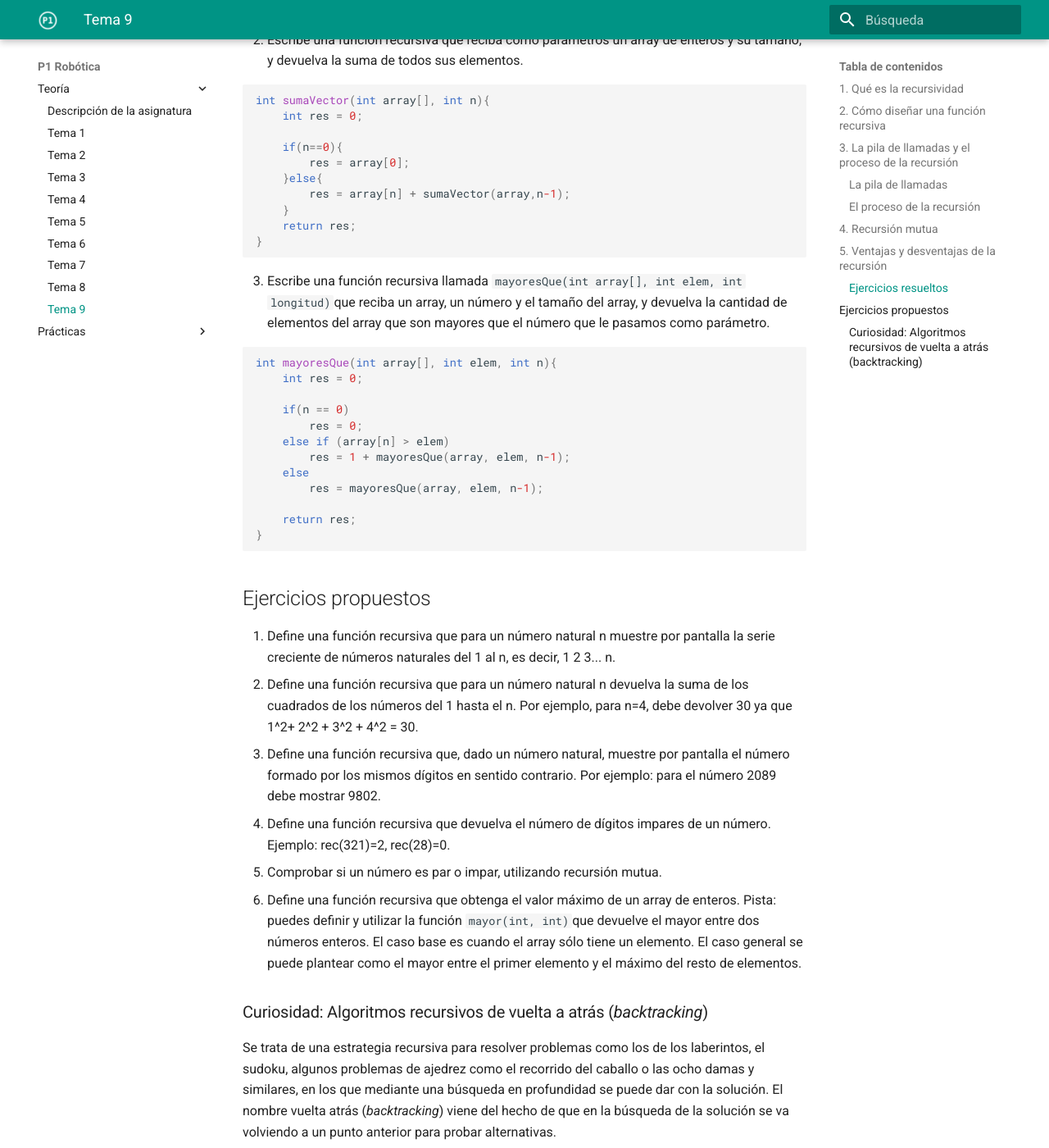
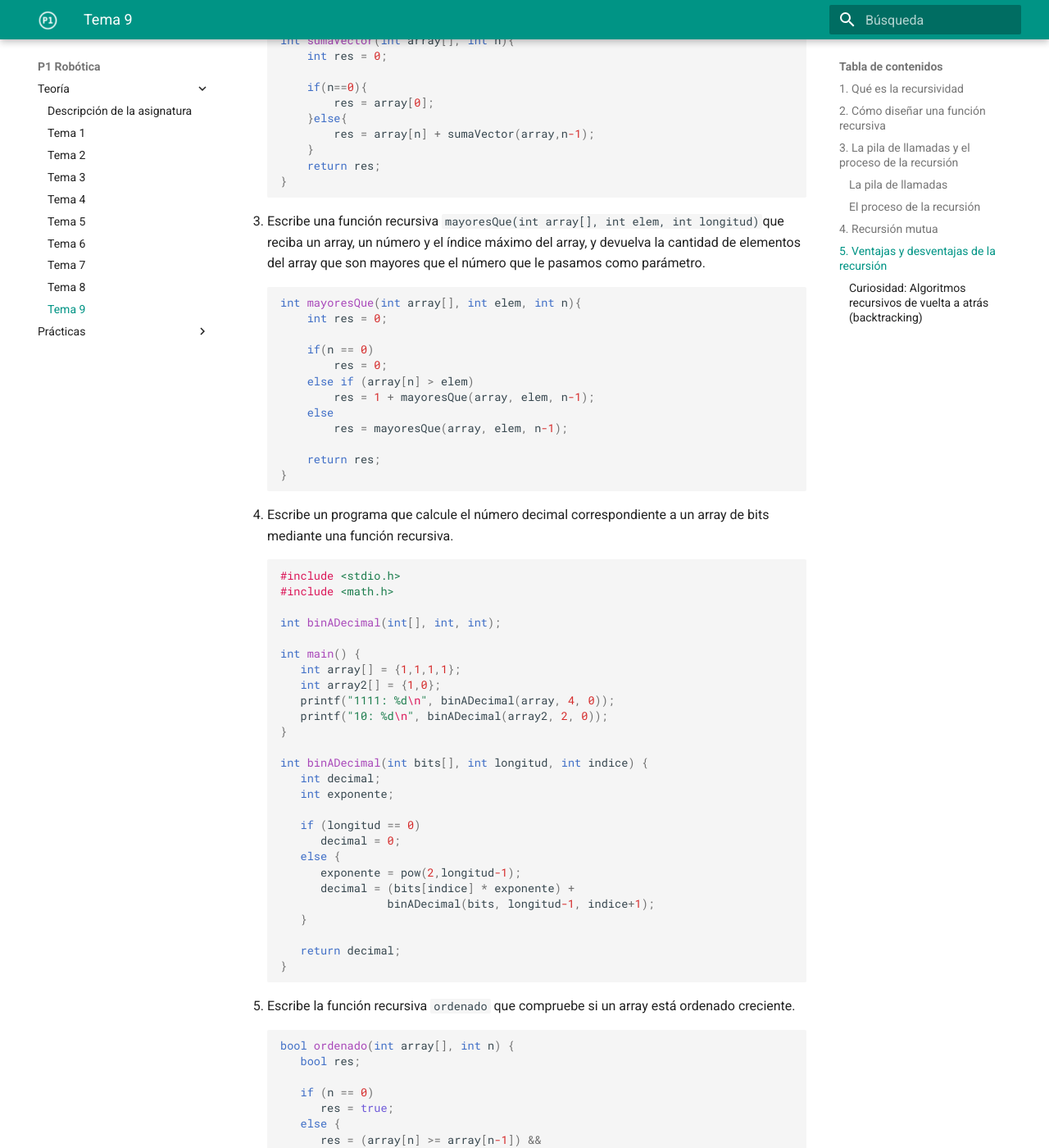
Before and after one commit to cpomares/p1-robotica, an MkDocs documentation site: the page built from docs/Teoria/tema09-recursion/tema09-recursion.md, in a window 1280 px wide and 1400 px high, scrolled down 9284 px. Shown: the whole window at 82% size. Built offline with MkDocs 1.6.1 and Material for MkDocs 9.7.7, drawn with Linux system fonts in a browser that asks for light colours; some of the changed text lies outside the part shown.

Commit message:
Añadidos ejercicios

```diff
--- a/docs/Teoria/tema09-recursion/tema09-recursion.md
+++ b/docs/Teoria/tema09-recursion/tema09-recursion.md
@@ -348,92 +348,146 @@ El programa principal llama a la función recursiva `funcionA`con el argumento '
 
 El valor de la recursividad reside en el hecho de que se puede usar para resolver problemas cuya solución iterativa no es fácil de obtener, y sin embargo resueltos de forma recursiva resultan muy concisos y claros.
 
-### Ejercicios resueltos
+#### Ejercicios resueltos
 
-1. Dado un array de enteros, escribe un programa que calcule el menor número de un array de enteros utilizando una función recursiva.
+1. Dado un array de enteros, escribe un programa que calcule el menor número de un array de enteros utilizando una función recursiva. Formulación recursiva: el número menor de un array es el mínimo entre el elemento actual y el menor del resto de los elementos.
 
-Formulación recursiva: el número menor de un array es el mínimo entre el elemento actual y el menor del resto de los elementos.
+    ~~~c
+    int Menor(int[], int, int);
+    int Min(int, int);
 
-~~~c
-int Menor(int[], int, int);
-int Min(int, int);
+    int main() {
+       int a[] = {4,2,8,45,9};
+       int res;
 
-int main() {
-   int a[] = {4,2,8,45,9};
-   int res;
+       res = Menor(a, 0, 5);
+       printf("%d\n", res);
+    }
 
-   res = Menor(a, 0, 5);
-   printf("%d\n", res);
-}
+    int Min(int a, int b) {
+       int res;
 
-int Min(int a, int b) {
-   int res;
+       if (a < b)
+          res = a;
+       else
+          res = b;
 
-   if (a < b)
-      res = a;
-   else
-      res = b;
+       return res;
+    }
 
-   return res;
-}
+    int Menor(int s[], int ini, int fin) {
+        int menor, res;
 
-int Menor(int s[], int ini, int fin) {
-    int menor, res;
-
-    if(ini == fin) {
-        res = s[ini];
-    }
-    else
-    {
-        menor = Menor(s, ini+1, fin);
-        res = Min(s[ini], menor);
-    }
-    return res;
-}
-
-~~~
+        if(ini == fin) {
+            res = s[ini];
+        }
+        else
+        {
+            menor = Menor(s, ini+1, fin);
+            res = Min(s[ini], menor);
+        }
+        return res;
+    ~~~
 
 2. Escribe una función recursiva que reciba como parámetros un array de enteros y su tamaño, y devuelva la suma de todos sus elementos.
 
-~~~c
-int sumaVector(int array[], int n){
-    int res = 0;
+    ~~~c
+    int sumaVector(int array[], int n){
+        int res = 0;
 
-    if(n==0){
-        res = array[0];
-    }else{
-        res = array[n] + sumaVector(array,n-1);
+        if(n==0){
+            res = array[0];
+        }else{
+            res = array[n] + sumaVector(array,n-1);
+        }
+        return res;
     }
-    return res;
-}
-~~~
+    ~~~
 
-3. Escribe una función recursiva llamada `mayoresQue(int array[], int elem, int longitud)`que reciba un array, un número y el tamaño del array, y devuelva la cantidad de elementos del array que son mayores que el número que le pasamos como parámetro.
+3. Escribe una función recursiva `mayoresQue(int array[], int elem, int longitud)`que reciba un array, un número y el índice máximo del array, y devuelva la cantidad de elementos del array que son mayores que el número que le pasamos como parámetro.
 
-~~~c
-int mayoresQue(int array[], int elem, int n){
-    int res = 0;
+    ~~~c
+    int mayoresQue(int array[], int elem, int n){
+        int res = 0;
 
-    if(n == 0)
-        res = 0;
-    else if (array[n] > elem)
-        res = 1 + mayoresQue(array, elem, n-1);
-    else
-        res = mayoresQue(array, elem, n-1);
+        if(n == 0)
+            res = 0;
+        else if (array[n] > elem)
+            res = 1 + mayoresQue(array, elem, n-1);
+        else
+            res = mayoresQue(array, elem, n-1);
 
-    return res;
-}
-~~~
+        return res;
+    }
+    ~~~
 
-## Ejercicios propuestos
+4. Escribe un programa que calcule el número decimal correspondiente a un array de bits mediante una función recursiva.
+
+    ~~~c
+    #include <stdio.h>
+    #include <math.h>
+
+    int binADecimal(int[], int, int);
+
+    int main() {
+       int array[] = {1,1,1,1};
+       int array2[] = {1,0};
+       printf("1111: %d\n", binADecimal(array, 4, 0));
+       printf("10: %d\n", binADecimal(array2, 2, 0));
+    }
+
+    int binADecimal(int bits[], int longitud, int indice) {
+       int decimal;
+       int exponente;
+
+       if (longitud == 0)
+          decimal = 0;
+       else {
+          exponente = pow(2,longitud-1);
+          decimal = (bits[indice] * exponente) +
+                    binADecimal(bits, longitud-1, indice+1);
+       }
+
+       return decimal;
+    }
+    ~~~
+
+5. Escribe la función recursiva `ordenado` que compruebe si un array está ordenado creciente.
+
+    ~~~c
+    bool ordenado(int array[], int n) {
+       bool res;
+
+       if (n == 0)
+          res = true;
+       else {
+          res = (array[n] >= array[n-1]) &&
+                ordenado(array, n-1);
+       }
+
+       return res;
+    }
+    ~~~
+
+    Lo probamos:
+
+    ~~~c
+    int main() {
+       int array[] = {1,4,30,3};
+
+       printf("Ordenado: %d\n", ordenado(array,3));
+    }
+    ~~~
+
+#### Ejercicios propuestos
 
 1. Define una función recursiva que para un número natural n muestre por pantalla la serie creciente de números naturales del 1 al n, es decir, 1 2 3... n.
 2. Define una función recursiva que para un número natural n devuelva la suma de los cuadrados de los números del 1 hasta el n. Por ejemplo, para n=4, debe devolver 30 ya que 1^2+ 2^2 + 3^2 + 4^2 = 30.
 3. Define una función recursiva que, dado un número natural, muestre por pantalla el número formado por los mismos dígitos en sentido contrario. Por ejemplo: para el número 2089 debe mostrar 9802.
 4. Define una función recursiva que devuelva el número de dígitos impares de un número. Ejemplo: rec(321)=2, rec(28)=0.
-5. Comprobar si un número es par o impar, utilizando recursión mutua.
-6. Define una función recursiva que obtenga el valor máximo de un array de enteros. Pista: puedes definir y utilizar la función `mayor(int, int)`que devuelve el mayor entre dos números enteros. El caso base es cuando el array sólo tiene un elemento. El caso general se puede plantear como el mayor entre el primer elemento y el máximo del resto de elementos.
-
+5. Implementa la función anterior de forma que se reciba un array de dígitos y la función devuelva el número de dígitos impares que contiene el array.
+6. Comprobar si un número es par o impar, utilizando recursión mutua.
+7. Define una función recursiva que obtenga el valor máximo de un array de enteros. Pista: puedes definir y utilizar la función mayor(int, int)que devuelve el mayor entre dos números enteros. El caso base es cuando el array sólo tiene un elemento. El caso general se puede plantear como el máyor entre el primer elemento y el máximo del resto de elementos.
 
 ### Curiosidad: Algoritmos recursivos de vuelta a atrás (*backtracking*)
 
```
